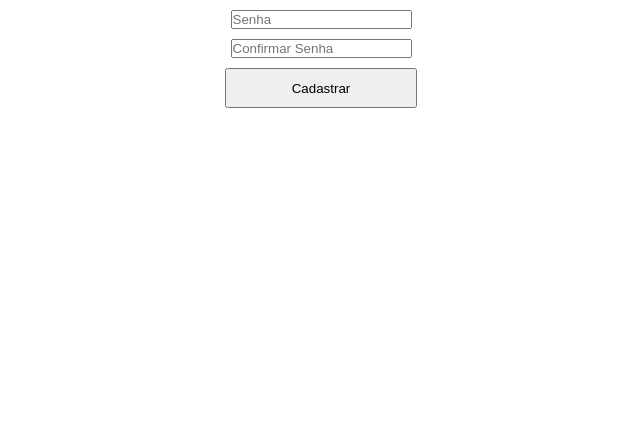
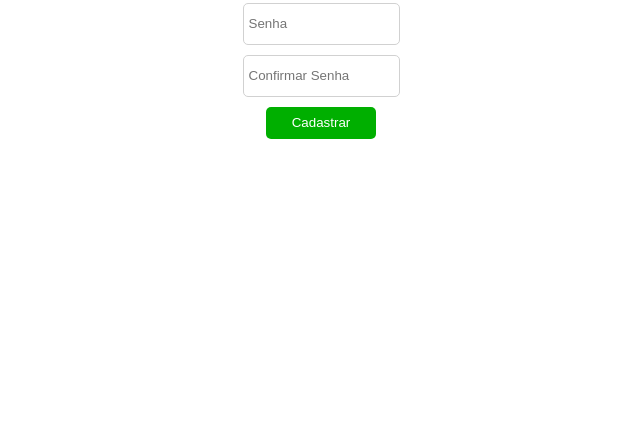
Before and after one commit to schddan/Testes-de-sistema, a website: page End-to-end/index.html in a window 1280 px wide. Shown: the part 379-800 px from the top of the page, without its empty margins (319-959 px from the left). Drawn offline with Linux system fonts and the light colour scheme.

Commit message:
Teste end-to-end formulário

```diff
--- a/End-to-end/style.css
+++ b/End-to-end/style.css
@@ -1,7 +1,7 @@
 *{
-    gap: 0;
-    padding: 0;
-    margin: 0;
+    gap: 0px;
+    padding: 0px;
+    margin: 0px;
 }
 
 #center{
@@ -21,7 +21,28 @@
     align-items: center;
 }
 
+#form input{
+    width: 15vw;
+    height: 5vh;
+    max-width: 150px;
+    border-radius: 5px;
+    border: solid #d1d1d1;
+    border-width: 1px;
+    padding-left: 5px;
+}
+
 #botaoConfirmar{
     width: 15vw;
-    height: 5vh;
+    height: 4vh;
+    max-height: 50px;
+    max-width: 110px;
+    background-color: #00af00;
+    border-radius: 5px;
+    border-width: 0px;
+    color: #ffffff;
 }
+
+#botaoConfirmar:hover{
+    background-color: #000099;
+    transition: 400ms;
+}
```
Also changed, not shown: End-to-end/cypress/e2e/spec.cy.js (+33 -1 lines), End-to-end/index.html (+0 -18 lines).
